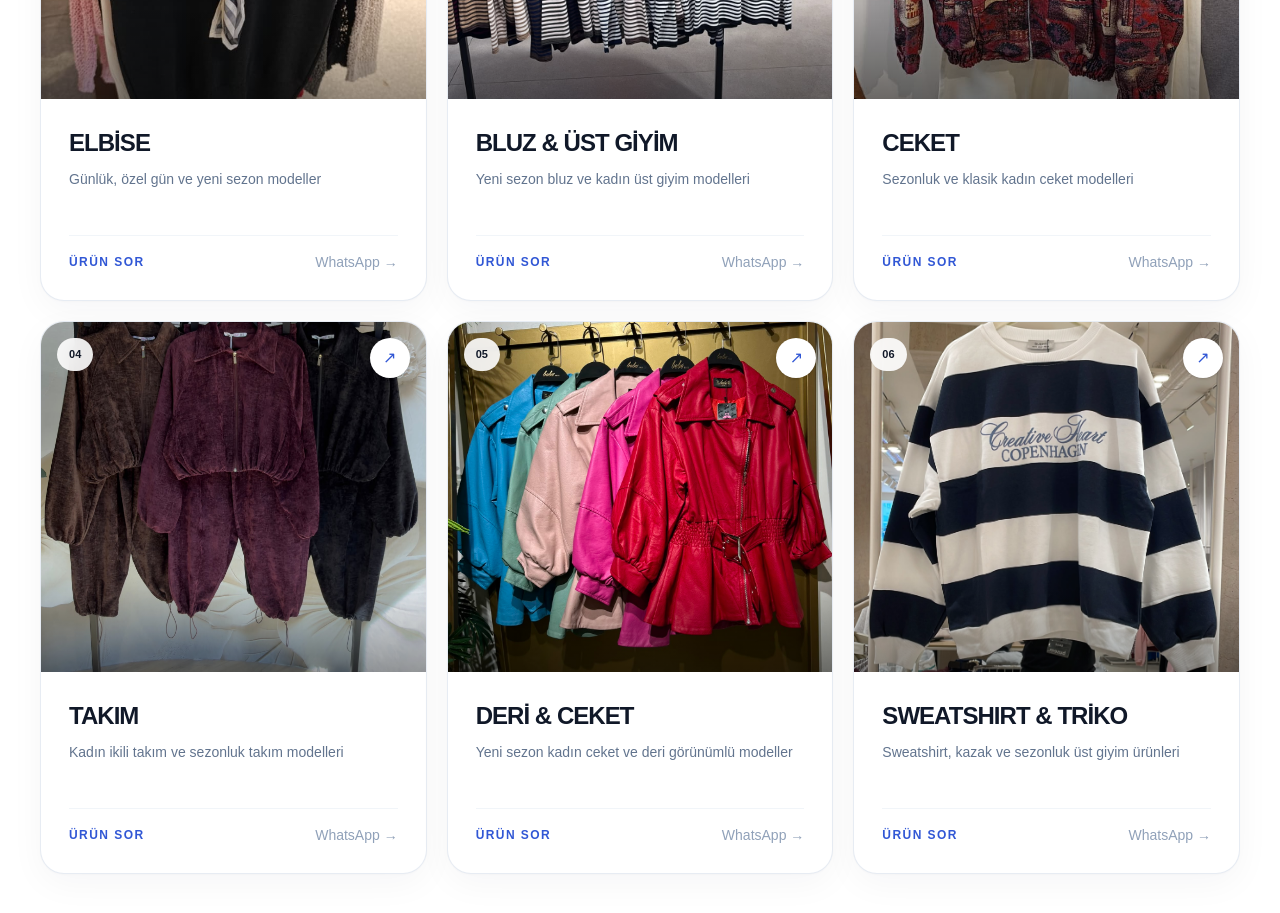
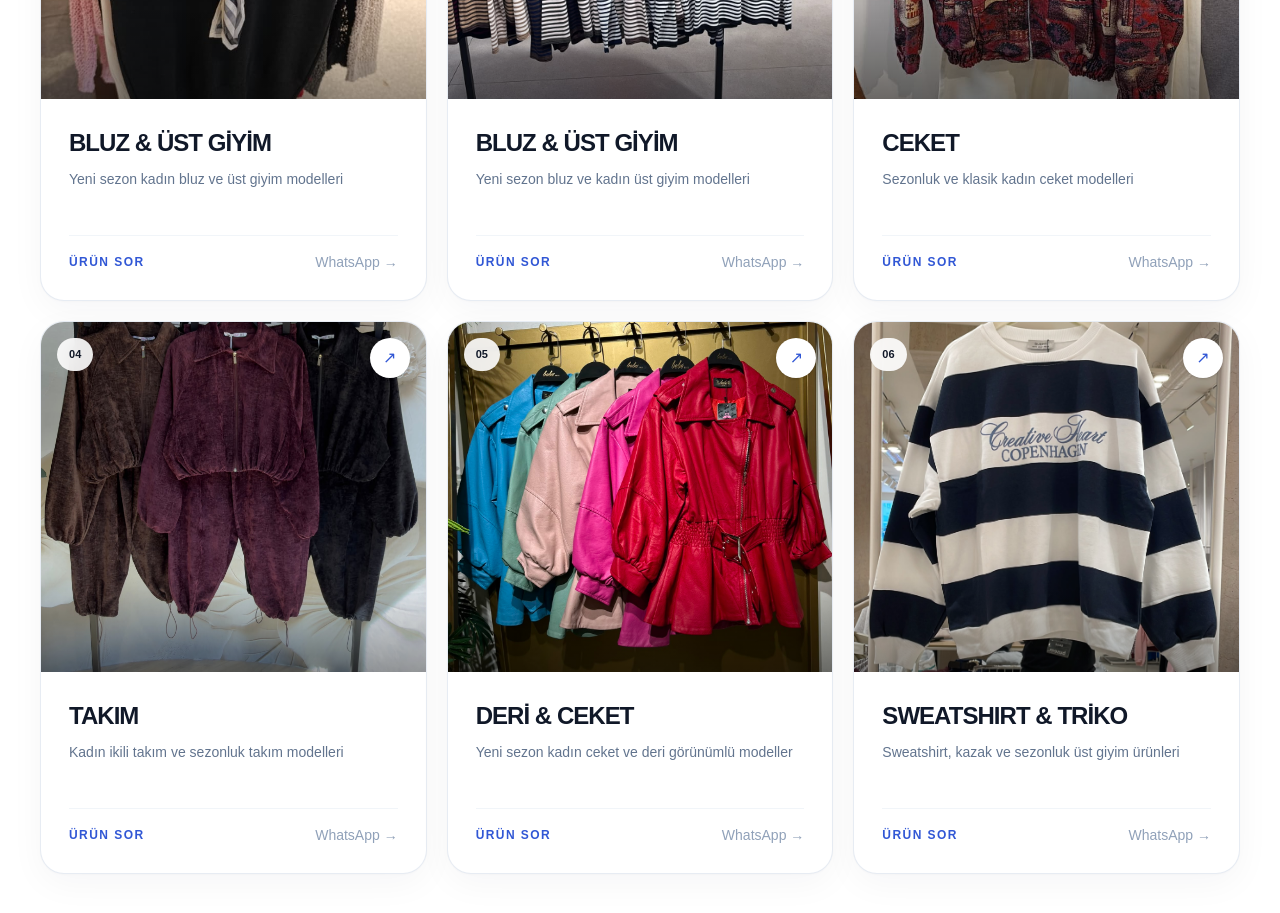
Before and after one commit to Dogukanboltul/kadingiyimtedarik, a Next.js app: page / in a window 1280 px wide. Shown: the part 1560-2473 px from the top of the page. Built offline with nearby package versions, Linux system fonts and the light colour scheme.

Commit message:
Ilk urun kategorisi bluz olarak duzeltildi

```diff
--- a/app/page.tsx
+++ b/app/page.tsx
@@ -5,7 +5,7 @@ const photoWhatsapp =
   "https://wa.me/905324975361?text=Merhaba%2C%20arad%C4%B1%C4%9F%C4%B1m%20kad%C4%B1n%20giyim%20%C3%BCr%C3%BCn%C3%BCn%C3%BCn%20foto%C4%9Fraf%C4%B1n%C4%B1%20g%C3%B6ndermek%20istiyorum.";
 
 const categories = [
-  ["ELBİSE", "Günlük, özel gün ve yeni sezon modeller", "/images/bisou.jpeg"],
+  ["BLUZ & ÜST GİYİM", "Yeni sezon kadın bluz ve üst giyim modelleri", "/images/bisou.jpeg"],
   ["BLUZ & ÜST GİYİM", "Yeni sezon bluz ve kadın üst giyim modelleri", "/images/toptankadingiyimmodel.jpeg"],
   ["CEKET", "Sezonluk ve klasik kadın ceket modelleri", "/images/toptanceket.jpeg"],
   ["TAKIM", "Kadın ikili takım ve sezonluk takım modelleri", "/images/model.jpeg"],
```
